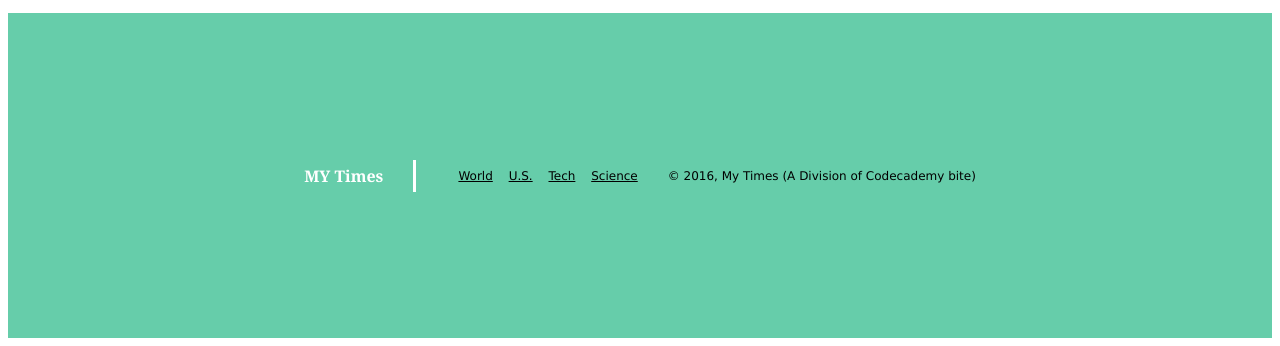
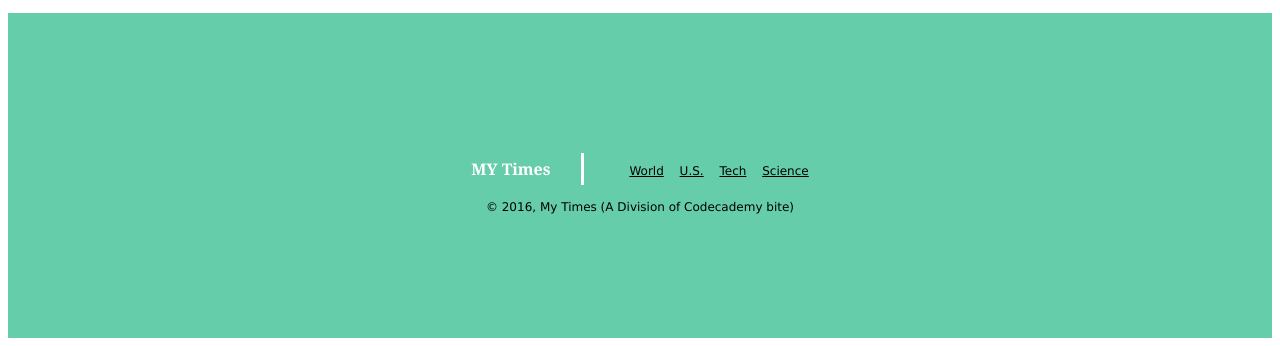
Before and after one commit to Lukus80/my-times, a plain HTML site: page index.html in a window 1280 px wide. Shown: the part 1221-1567 px from the top of the page. Drawn offline with Linux system fonts and the light colour scheme.

Commit message:
Adjust footer css

```diff
--- a/index.html
+++ b/index.html
@@ -128,9 +128,9 @@
 
 <!-- footer -->
 
-          </div>
-
+        </div>
           <footer>
+            <div class="info">
             <span class="title">MY Times</span>
             <nav>
               <span><a href="#">World</a></span>
@@ -138,10 +138,13 @@
               <span><a href="#">Tech</a></span>
               <span><a href="#">Science</a></span>
             </nav>
+        </div>
             <div class="copyright">
-            <span>© 2016, My Times (A Division of Codecademy bite)</span>
-          </div>
+              <span>© 2016, My Times (A Division of Codecademy bite)</span>
+            </div>
+            </div>
           </footer>
+        </div>
 
 
 
--- a/style.css
+++ b/style.css
@@ -164,15 +164,25 @@ li{
 
 footer {
   display: flex;
+  flex-direction: column;
   background-color: MediumAquamarine;
   height: 325px;
-  margin: 0px auto;
   font-family: Verdana;
   font-size: 12px;
   align-items: center;
   justify-content: center;
-  position: relative;
-  bottom: 0px;
+  align-content: center;
+
+}
+
+.info {
+  display: block;
+  margin: 15px 0px;
+  justify-content: center;
+  align-items: center;
+}
+.info nav {
+  margin-right: 0px;
 }
 
 .title {
@@ -183,8 +193,10 @@ footer {
   padding: 5px 30px 5px 0px;
   border-right: 3px solid white;
   margin-right: 30px;
+  display: inline-block;
 }
 
 .copyright {
   display: block;
+  text-align: center;
 }
```
